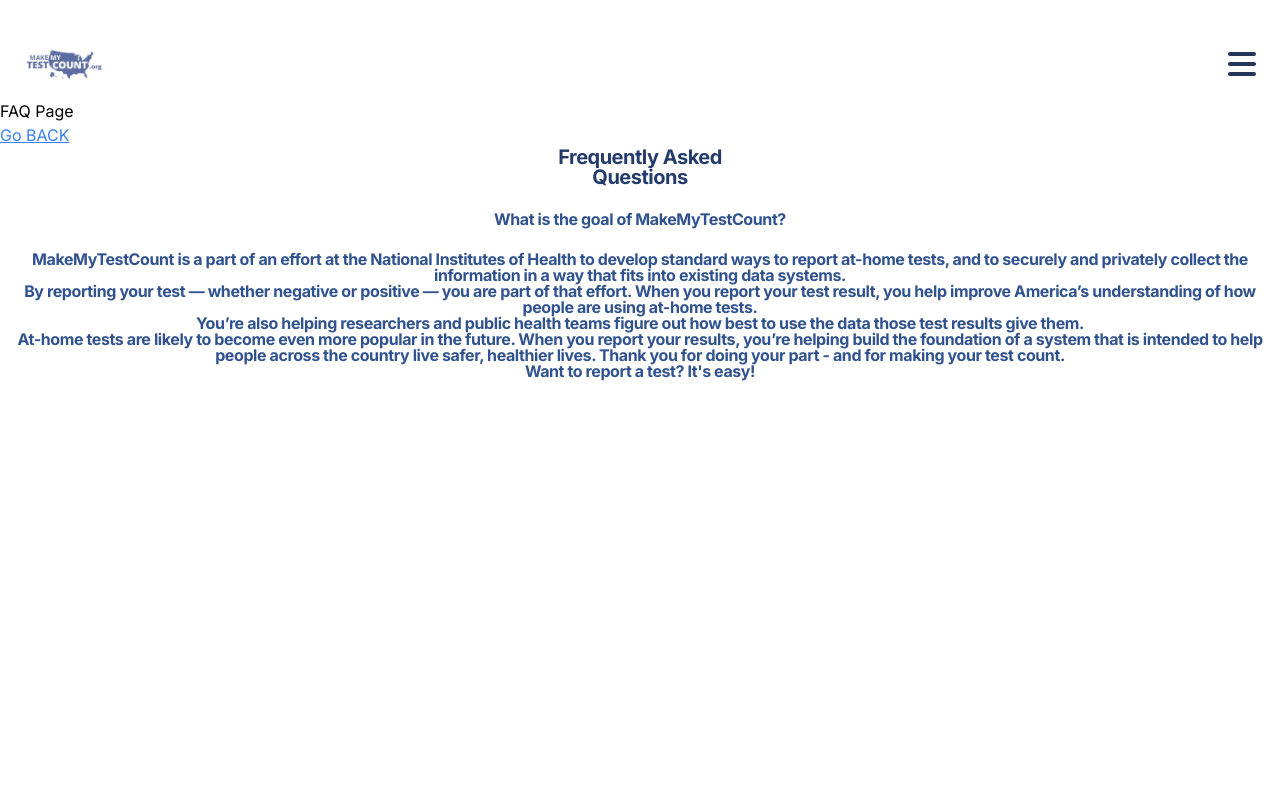
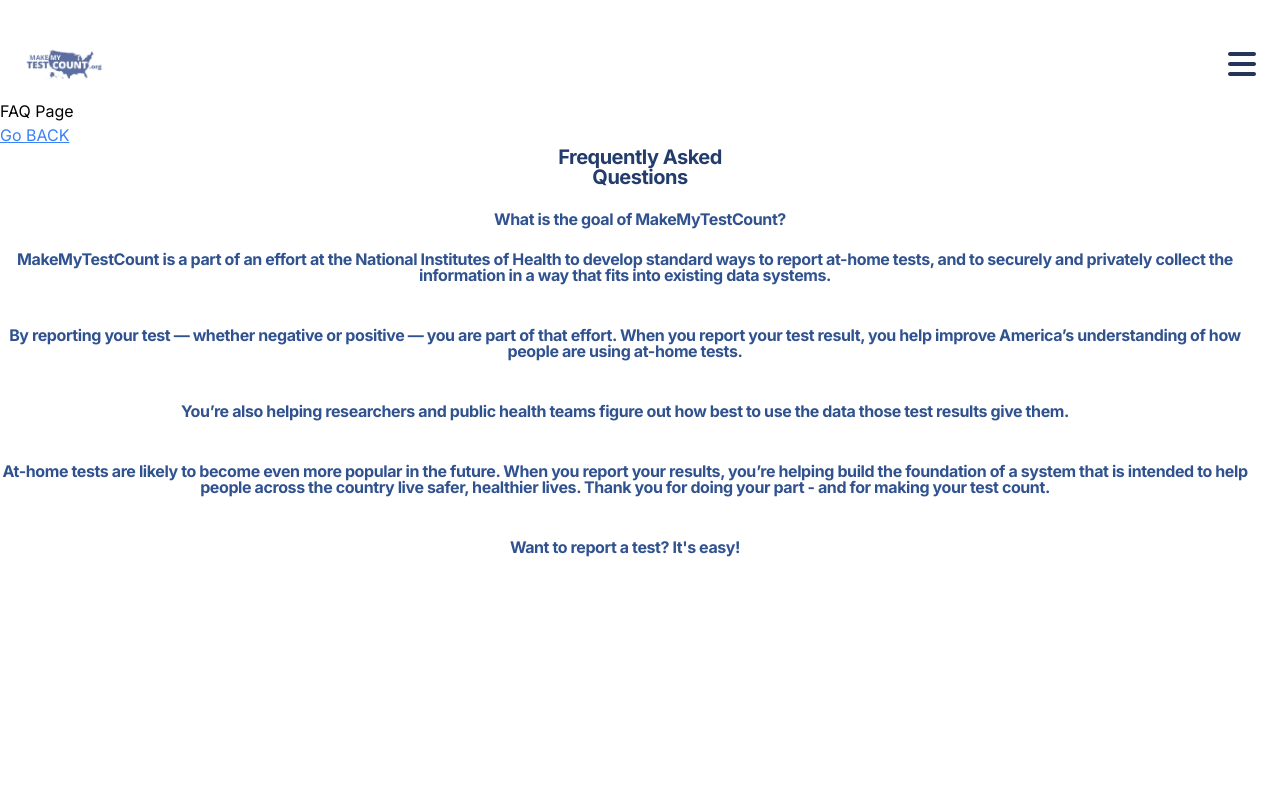
Before and after one commit to EmilyJarecki/TOP-Project, a Next.js app: page /faq in a window 1280 px wide. Shown: the top 800 px of the page. Built offline with nearby package versions, Linux system fonts and the light colour scheme.

Commit message:
finished faq format

```diff
--- a/src/app/faq/page.js
+++ b/src/app/faq/page.js
@@ -16,20 +16,29 @@ export default function Faq() {
         </center>
         <br />
         <center>
-        <p className="font-rubik font-bold text-m text-hych-subheading-blue leading-none tracking-tight">What is the goal of MakeMyTestCount?</p>
+        <p className="font-rubik font-bold text-l text-hych-subheading-blue leading-none tracking-tight">What is the goal of MakeMyTestCount?</p>
         </center>
         <br />
         <center>
-        <p className="font-rubik font-bold text-s text-hych-subheading-blue leading-none tracking-tight">
+        <p className="pr-[1.875rem] pb-[1.25rem] text-base  ease-out duration-500 font-rubik font-bold text-hych-subheading-blue leading-none tracking-tight">
         MakeMyTestCount is a part of an effort at the National Institutes of Health to develop standard ways to report at-home tests, and to securely and privately collect the information in a way that fits into existing data systems.
+        </p>
         <br />
+        <p className="pr-[1.875rem] pb-[1.25rem] text-base  ease-out duration-500 font-rubik font-bold text-hych-subheading-blue leading-none tracking-tight">
         By reporting your test — whether negative or positive — you are part of that effort. When you report your test result, you help improve America’s understanding of how people are using at-home tests.
+        </p>
         <br />
+        <p className="pr-[1.875rem] pb-[1.25rem] text-base  ease-out duration-500 font-rubik font-bold text-hych-subheading-blue leading-none tracking-tight">
         You’re also helping researchers and public health teams figure out how best to use the data those test results give them.
+        </p>
         <br />
+        <p className="pr-[1.875rem] pb-[1.25rem] text-base  ease-out duration-500 font-rubik font-bold text-hych-subheading-blue leading-none tracking-tight">
         At-home tests are likely to become even more popular in the future. When you report your results, you’re helping build the foundation of a system that is intended to help people across the country live safer, healthier lives. Thank you for doing your part - and for making your test count.
+        </p>
         <br />
-        Want to report a test? It's easy!</p>
+        <p className="pr-[1.875rem] pb-[1.25rem] text-base  ease-out duration-500 font-rubik font-bold text-hych-subheading-blue leading-none tracking-tight">
+        <a href="https://report.makemytestcount.org/?&_ga=2.182742113.636952924.1688858707-1823723452.1688596346#Step01">Want to report a test? It's easy!</a>
+        </p>
         </center>
         <Footer />
         </>
```
